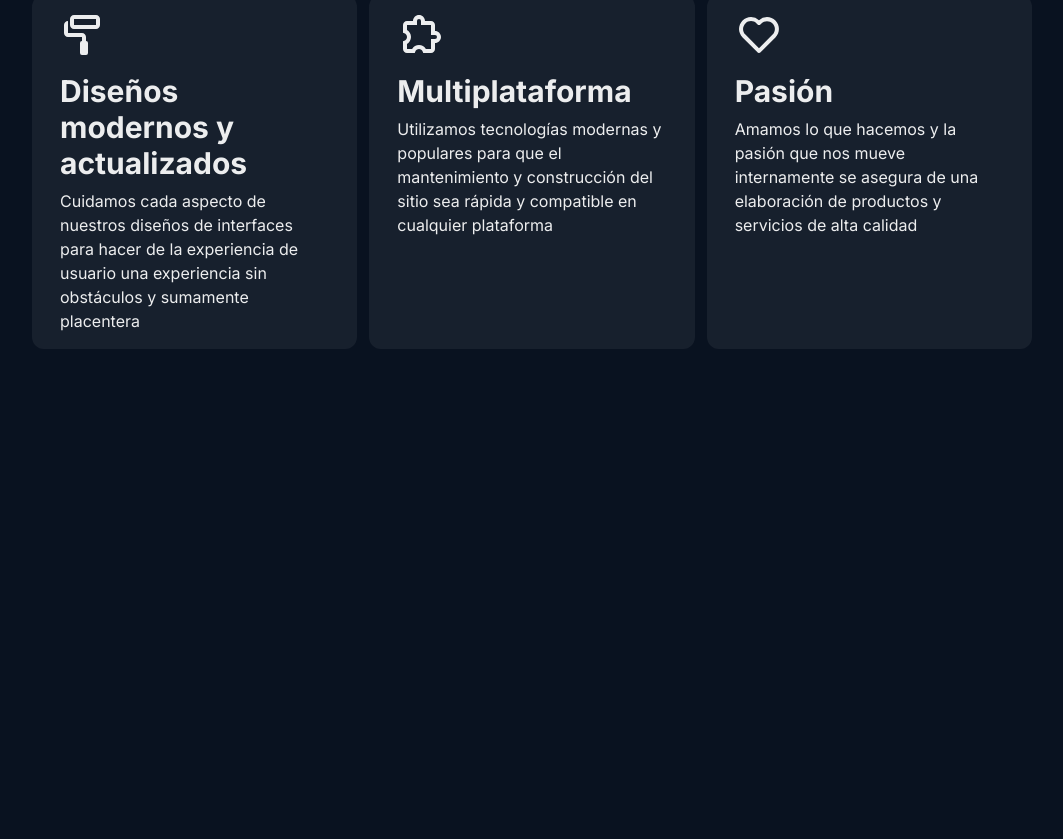
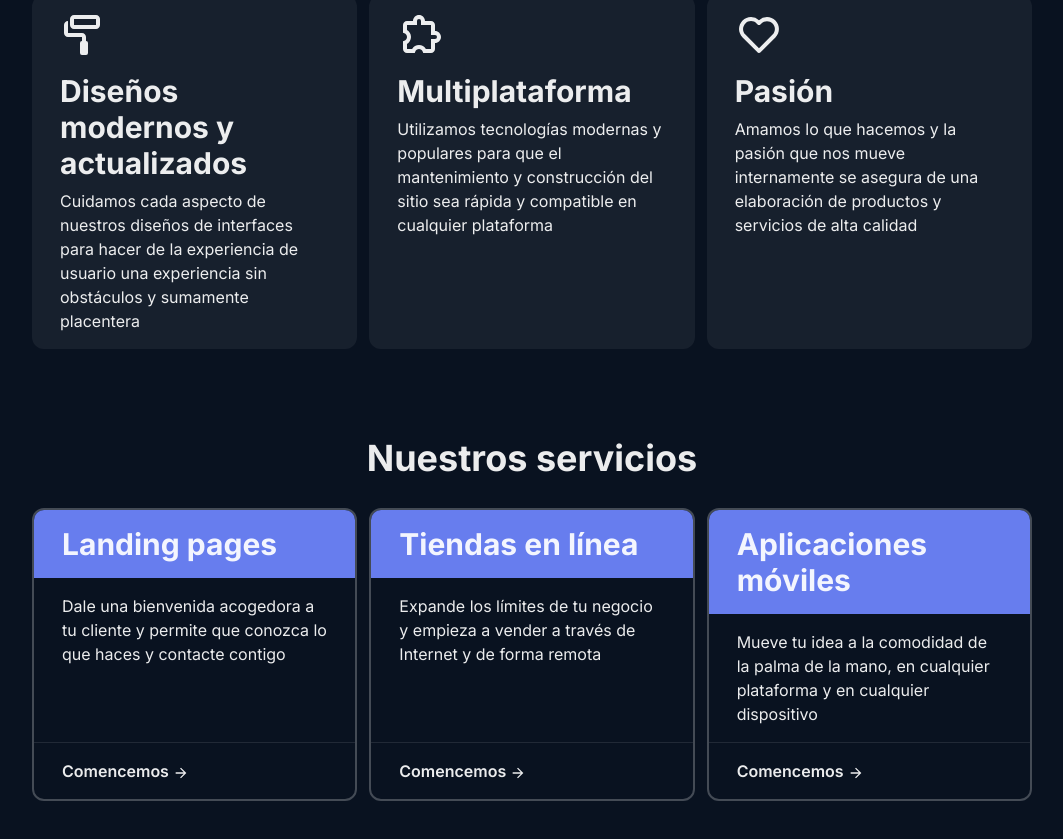
Before and after one commit to pastelcode/web-site, a React (Create React App) app: page / in a window 1280 px wide. Shown: the part 526-1365 px from the top of the page, without its empty margins (108-1171 px from the left). Before the commit the page ends 915 px from the top, so only its background shows below. Built offline with nearby package versions, Linux system fonts and the light colour scheme.

Commit message:
Create what we offer component

```diff
--- /dev/null
+++ b/src/components/home/WhatWeOffer.tsx
@@ -0,0 +1,65 @@
+import { ArrowForwardIcon } from '@chakra-ui/icons'
+import {
+  Heading,
+  VStack,
+  Box,
+  Grid,
+  GridItem,
+  Text,
+  Link,
+  Divider,
+} from '@chakra-ui/react'
+
+import HomeCard from './HomeCard'
+
+import ourServices from './ourServices'
+
+const WhatWeOffer = (): JSX.Element => (
+  <HomeCard>
+    <VStack>
+      <Heading>Nuestros servicios</Heading>
+      <Box height="3" />
+      <Grid
+        gap="3"
+        templateColumns="repeat(auto-fill, minmax(300px, 1fr))"
+        marginLeft="auto"
+        marginRight="auto"
+        width="90%"
+        maxWidth="1000px"
+      >
+        {ourServices.map(({ title, description }) => {
+          return (
+            <GridItem
+              key={title}
+              borderRadius="xl"
+              border="2px"
+              borderColor="whiteAlpha.400"
+              overflow="hidden"
+            >
+              <Grid height="100%" gridTemplateRows="auto 1fr auto auto">
+                <Heading
+                  size="lg"
+                  background="brand.600"
+                  width="100%"
+                  paddingY="4"
+                  paddingX="7"
+                >
+                  {title}
+                </Heading>
+                <Text paddingX="7" paddingY="4">
+                  {description}
+                </Text>
+                <Divider />
+                <Link fontWeight="semibold" paddingX="7" paddingY="4">
+                  Comencemos <ArrowForwardIcon />
+                </Link>
+              </Grid>
+            </GridItem>
+          )
+        })}
+      </Grid>
+    </VStack>
+  </HomeCard>
+)
+
+export default WhatWeOffer
--- a/src/pages/Home.tsx
+++ b/src/pages/Home.tsx
@@ -1,6 +1,7 @@
 import { VStack } from '@chakra-ui/react'
 
 import Introduction from '../components/home/Introduction'
+import WhatWeOffer from '../components/home/WhatWeOffer'
 import WhyToChooseUs from '../components/home/WhyToChooseUs'
 
 const Home = (): JSX.Element => {
@@ -8,6 +9,7 @@ const Home = (): JSX.Element => {
     <VStack>
       <Introduction />
       <WhyToChooseUs />
+      <WhatWeOffer />
     </VStack>
   )
 }
```
